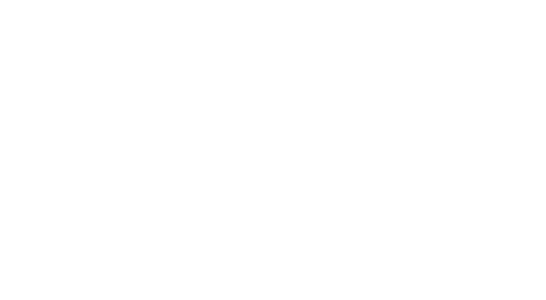
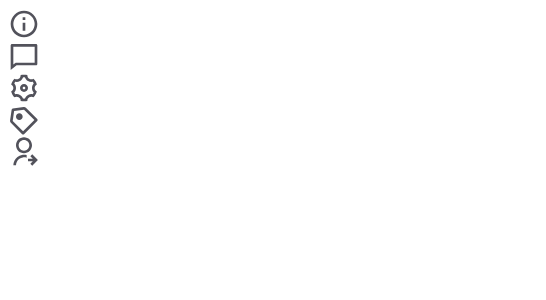
Before and after one commit to goldipl/react-cms-component, a React (Vite) app: page / in a window 390 px wide. Shown: the top 300 px of the page, 546 px wide, since content can reach past the window. Built offline with nearby package versions, Linux system fonts and the light colour scheme.

Commit message:
add padding 8px on mobiles

```diff
--- a/src/App.css
+++ b/src/App.css
@@ -6,3 +6,8 @@
   max-width: 1280px;
   padding: 83px 273px;
 }
+@media (max-width: 800px) {
+  #root {
+    padding: 8px;
+  }
+}
```
